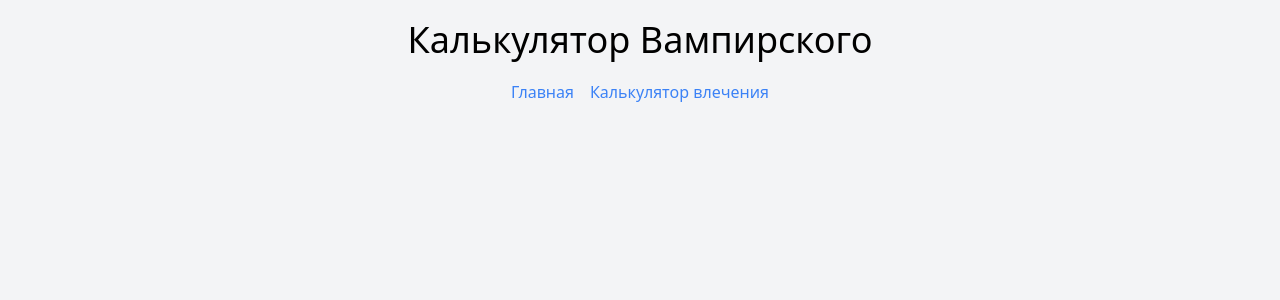
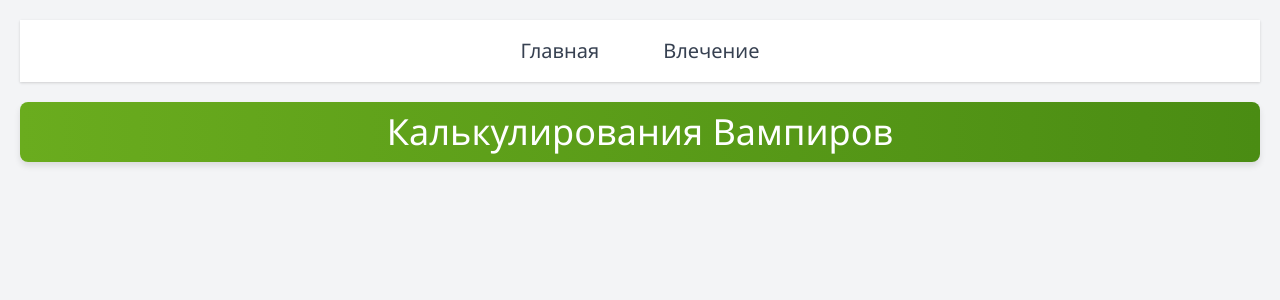
Before and after one commit to advokatb/vampire-resources-calculator, a Flask app: page / in a window 1280 px wide. Shown: the top 300 px of the page. Run offline with Flask 3, Linux system fonts and the light colour scheme.

Commit message:
Navigation and Styling

```diff
--- /dev/null
+++ b/static/style.css
@@ -0,0 +1,29 @@
+body {
+  font-family: 'Segoe UI', Tahoma, Geneva, Verdana, sans-serif;
+  background-color: #f4f4f4;
+  margin: 0;
+  padding: 20px 20px 0 20px;
+}
+
+h1 {
+  background: linear-gradient(90deg, #6aac1e 0%, #4a8c13 100%);
+  color: white;
+  padding: 10px 20px;
+  border-radius: 8px;
+  box-shadow: 0 4px 6px rgba(0, 0, 0, 0.1);
+  text-align: center;
+  margin: 0;
+  margin-bottom: 5px;
+}
+
+.nav-link {
+  font-size: 1.25rem;
+  font-weight: 500;
+  padding: 0.5rem 1rem;
+  border-radius: 0.375rem;
+}
+
+.nav-link:hover {
+  background-color: rgba(59, 130, 246, 0.1);
+  /* Tailwind's blue-500 with 10% opacity */
+}
--- /dev/null
+++ b/templates/base.html
@@ -0,0 +1,25 @@
+<!-- templates/base.html -->
+<!DOCTYPE html>
+<html lang="ru">
+<head>
+    <meta charset="UTF-8">
+    <meta name="viewport" content="width=device-width, initial-scale=1.0">
+    <title>{% block title %}{% endblock %}</title>
+    <link href="https://cdn.jsdelivr.net/npm/tailwindcss@2.2.19/dist/tailwind.min.css" rel="stylesheet">
+    <link rel="icon" type="image/x-icon" fill="#FFFFFF" href="{{ url_for('static', filename='favicon.svg') }}">
+    <meta name="theme-color" content="#ffffff">
+    <link href="{{ url_for('static', filename='style.css') }}" rel="stylesheet">
+    <link href='http://fonts.googleapis.com/css?family=Roboto:300,400' rel='stylesheet' type='text/css'>
+    <style>
+        .nav-link {
+            @apply text-gray-700 hover:text-blue-500 transition-colors duration-300;
+        }
+    </style>
+</head>
+<body class="bg-gray-100">
+    {% include 'navigation.html' %}
+    <div class="container mx-auto mt-5">
+        {% block content %}{% endblock %}
+    </div>
+</body>
+</html>
--- a/templates/index.html
+++ b/templates/index.html
@@ -1,21 +1,8 @@
 <!-- templates/index.html -->
-<!DOCTYPE html>
-<html lang="en">
-<head>
-    <meta charset="UTF-8">
-    <meta name="viewport" content="width=device-width, initial-scale=1.0">
-    <title>Калькулятор Вампирского</title>
-    <link href="https://cdn.jsdelivr.net/npm/tailwindcss@2.2.19/dist/tailwind.min.css" rel="stylesheet">
-</head>
-<body class="bg-gray-100">
-    <div class="container mx-auto mt-5">
-        <h1 class="text-4xl text-center">Калькулятор Вампирского</h1>
-        <nav class="mt-5">
-            <ul class="flex justify-center space-x-4">
-                <li><a href="/" class="text-blue-500">Главная</a></li>
-                <li><a href="/calculate-attraction" class="text-blue-500">Калькулятор влечения</a></li>
-            </ul>
-        </nav>
-    </div>
-</body>
-</html>
+{% extends "base.html" %}
+
+{% block title %}Attraction Calculator{% endblock %}
+
+{% block content %}
+<h1 class="text-4xl text-center">Калькулирования Вампиров</h1>
+{% endblock %}
--- /dev/null
+++ b/templates/navigation.html
@@ -0,0 +1,14 @@
+<!-- templates/navigation.html -->
+<nav class="bg-white shadow">
+    <div class="container mx-auto py-4 px-6">
+        <ul class="flex justify-center space-x-8">
+            <li>
+                <a href="/" class="text-gray-700 hover:text-blue-500 transition-colors duration-300 nav-link">Главная</a>
+            </li>
+            <li>
+                <a href="/calculate-attraction" class="text-gray-700 hover:text-blue-500 transition-colors duration-300 nav-link">Влечение</a>
+            </li>
+            <!-- Future menu items can be added here -->
+        </ul>
+    </div>
+</nav>
```
Also changed, not shown: templates/calculate_attraction.html (+9 -16 lines), static/favicon.svg (added).
